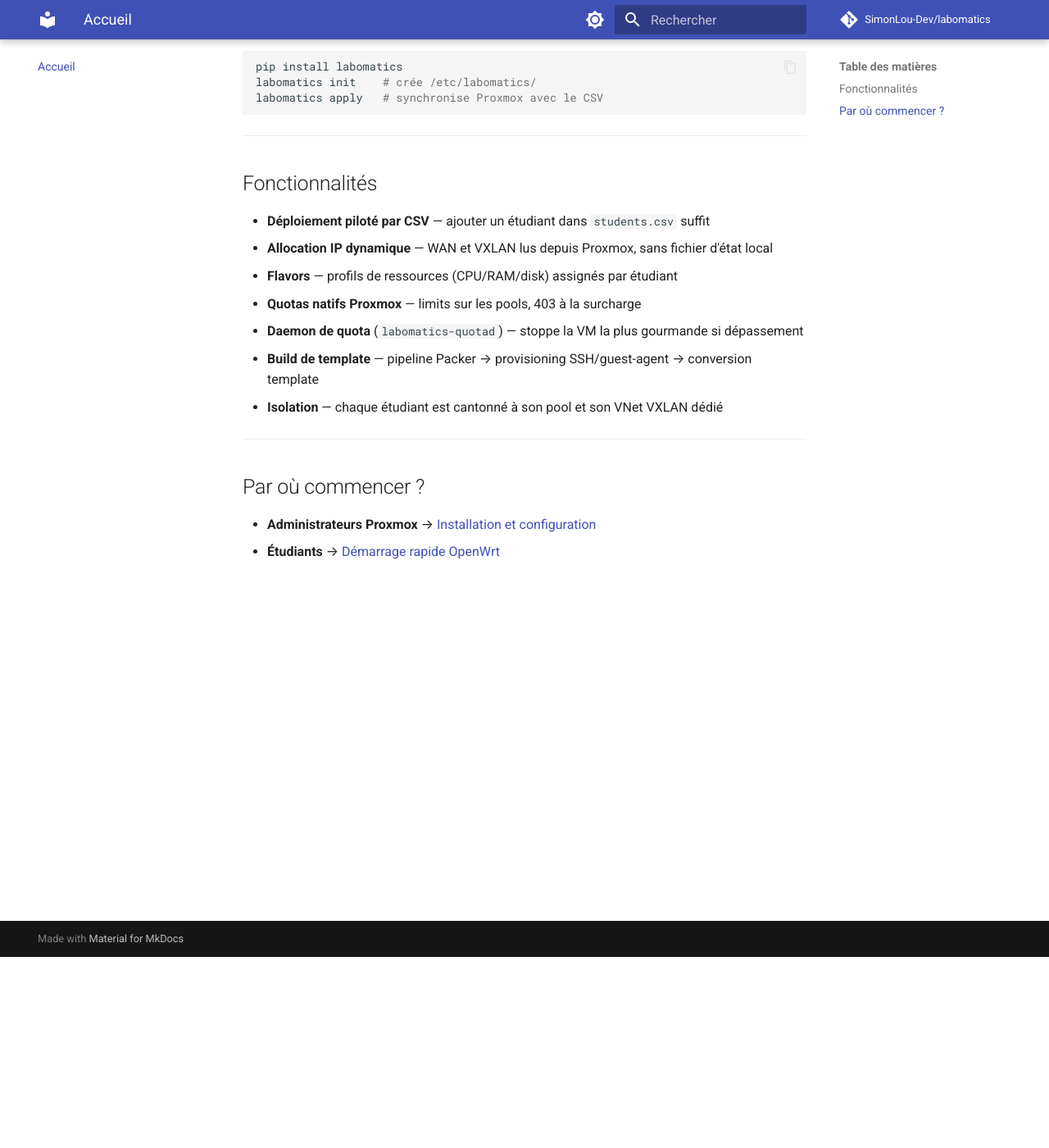
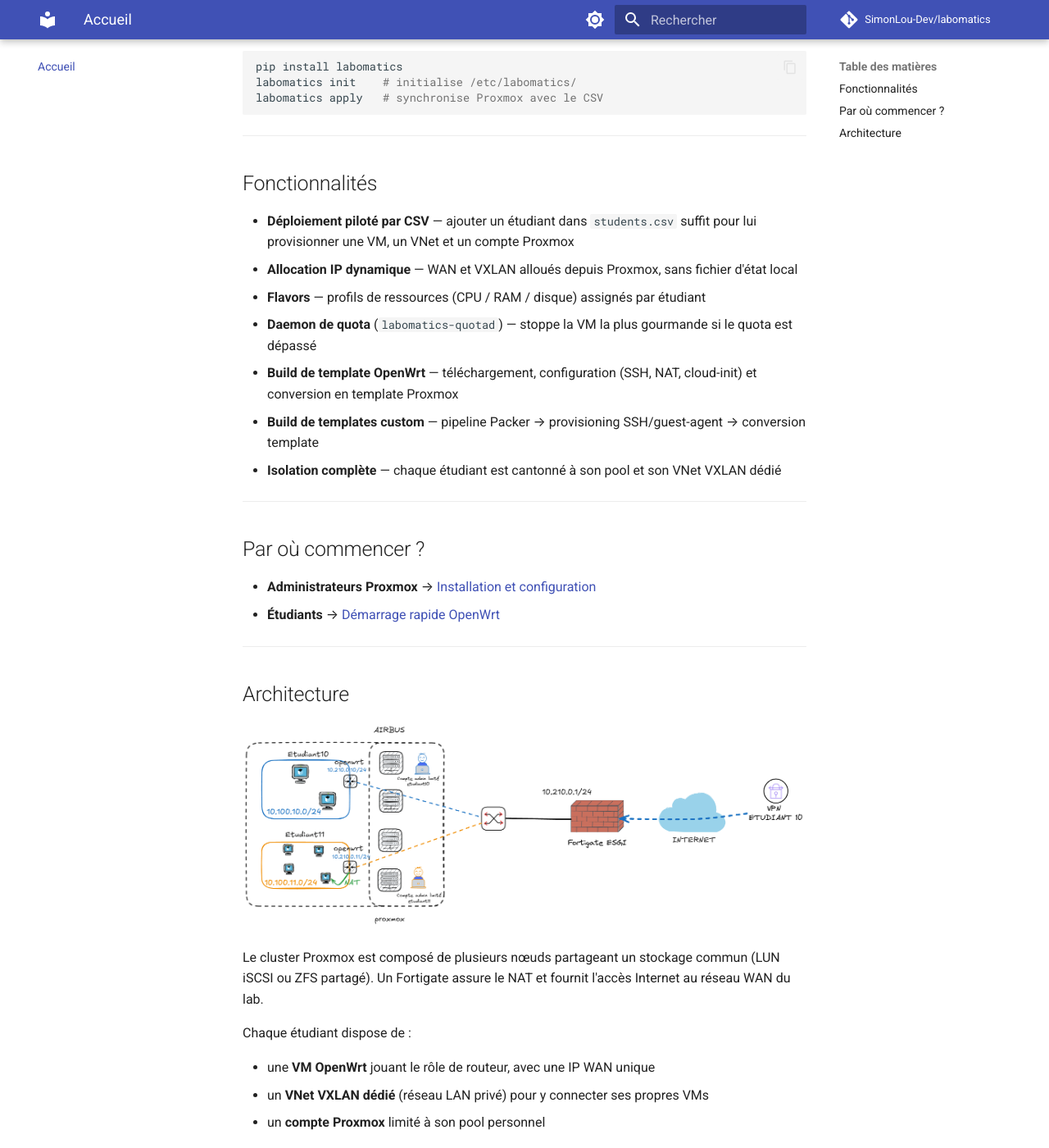
Before and after one commit to SimonLou-Dev/labomatics, an MkDocs documentation site: the page built from docs/index.md, in a window 1280 px wide and 1400 px high, scrolled down 233 px. Shown: the whole window at 82% size. Built offline with MkDocs 1.6.1 and Material for MkDocs 9.7.7, drawn with Linux system fonts in a browser that asks for light colours; comment, search, counter and statistics services are not loaded; some of the changed text lies outside the part shown.

Commit message:
feat: Ajout d'un diagramme d'architecture

````diff
--- a/docs/index.md
+++ b/docs/index.md
@@ -5,7 +5,7 @@
 
 ```bash
 pip install labomatics
-labomatics init    # crée /etc/labomatics/
+labomatics init    # initialise /etc/labomatics/
 labomatics apply   # synchronise Proxmox avec le CSV
 ```
 
@@ -13,13 +13,13 @@
 
 ## Fonctionnalités
 
-- **Déploiement piloté par CSV** — ajouter un étudiant dans `students.csv` suffit
-- **Allocation IP dynamique** — WAN et VXLAN lus depuis Proxmox, sans fichier d'état local
-- **Flavors** — profils de ressources (CPU/RAM/disk) assignés par étudiant
-- **Quotas natifs Proxmox** — limits sur les pools, 403 à la surcharge
-- **Daemon de quota** (`labomatics-quotad`) — stoppe la VM la plus gourmande si dépassement
-- **Build de template** — pipeline Packer → provisioning SSH/guest-agent → conversion template
-- **Isolation** — chaque étudiant est cantonné à son pool et son VNet VXLAN dédié
+- **Déploiement piloté par CSV** — ajouter un étudiant dans `students.csv` suffit pour lui provisionner une VM, un VNet et un compte Proxmox
+- **Allocation IP dynamique** — WAN et VXLAN alloués depuis Proxmox, sans fichier d'état local
+- **Flavors** — profils de ressources (CPU / RAM / disque) assignés par étudiant
+- **Daemon de quota** (`labomatics-quotad`) — stoppe la VM la plus gourmande si le quota est dépassé
+- **Build de template OpenWrt** — téléchargement, configuration (SSH, NAT, cloud-init) et conversion en template Proxmox
+- **Build de templates custom** — pipeline Packer → provisioning SSH/guest-agent → conversion template
+- **Isolation complète** — chaque étudiant est cantonné à son pool et son VNet VXLAN dédié
 
 ---
 
@@ -27,3 +27,19 @@
 
 - **Administrateurs Proxmox** → [Installation et configuration](admin/setup.md)
 - **Étudiants** → [Démarrage rapide OpenWrt](openwrt/base.md)
+
+---
+
+## Architecture
+
+![Schéma d'architecture](./archi.png)
+
+Le cluster Proxmox est composé de plusieurs nœuds partageant un stockage commun (LUN iSCSI ou ZFS partagé). Un Fortigate assure le NAT et fournit l'accès Internet au réseau WAN du lab.
+
+Chaque étudiant dispose de :
+
+- une **VM OpenWrt** jouant le rôle de routeur, avec une IP WAN unique
+- un **VNet VXLAN dédié** (réseau LAN privé) pour y connecter ses propres VMs
+- un **compte Proxmox** limité à son pool personnel
+
+`labomatics apply` provisionne l'ensemble de ces ressources automatiquement depuis le CSV.
````
Also changed, not shown: docs/archi.png (added).
